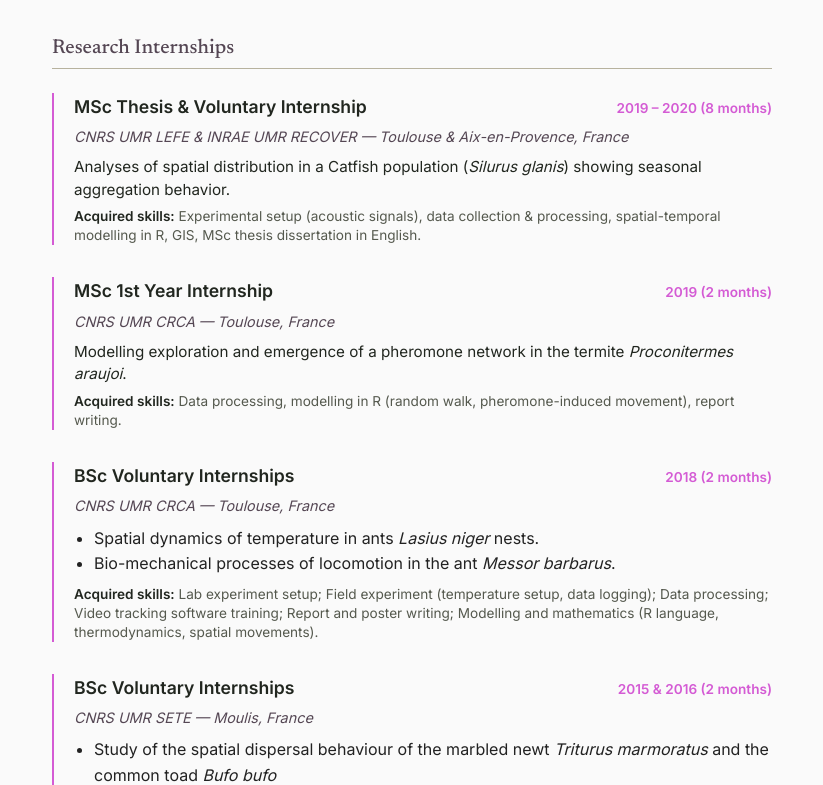
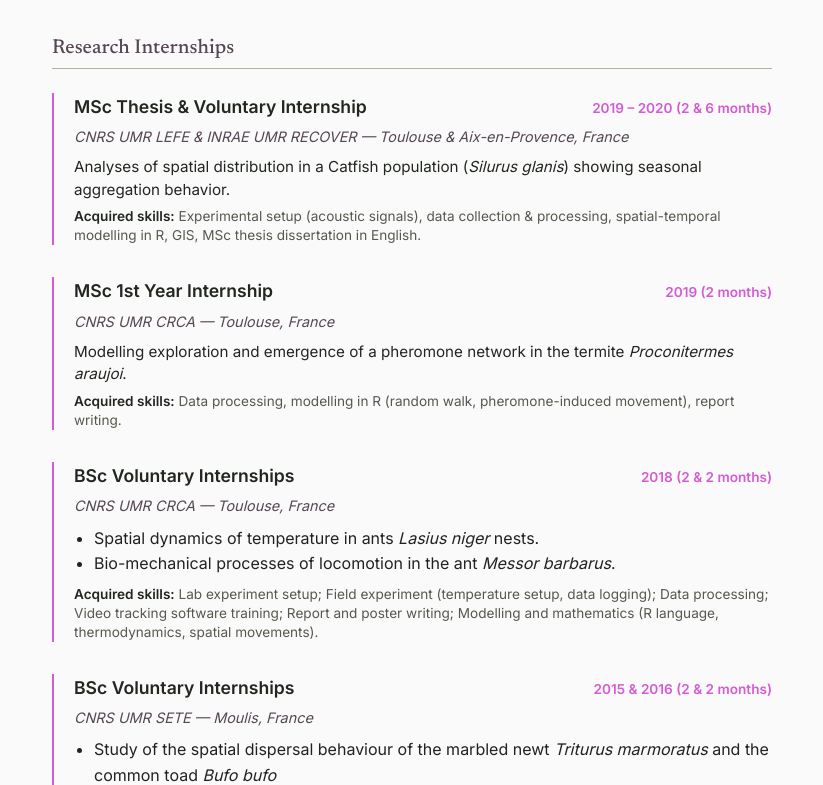
Before and after one commit to mdebelgarric/mdebelgarric.github.io, a Jekyll site: the page built from research.md, in a window 1280 px wide. Shown: the part 653-1438 px from the top of the page, without its empty margins (228-1051 px from the left). Built offline with Jekyll 4.4.1, drawn with Linux system fonts in a browser that asks for light colours.

Commit message:
fix bug research

```diff
--- a/_includes/nav.html
+++ b/_includes/nav.html
@@ -5,10 +5,10 @@
     <a href="{{ '/contact/' | relative_url }}">Contact</a>
 
     <li class="dropdown">
-      <a href="/research.html" class="dropbtn">Research ▾</a>
-      <div class="dropdown-content">
-        <a href="/research.html#experience">Research Experience</a>
-        <a href="/research.html#social">Academic & Social Events</a>
-      </div>
+      <a href="{{ '/research' | relative_url }}" class="dropbtn">Research ▾</a>
+      <ul class="dropdown-content">
+        <li><a href="{{ '/research#experience' | relative_url }}">Research Experience</a></li>
+        <li><a href="{{ '/research#social' | relative_url }}">Academic & Social Events</a></li>
+      </ul>
     </li>
 </nav>
--- a/research.md
+++ b/research.md
@@ -50,7 +50,7 @@ permalink: /research/
   <div class="research-item">
     <div class="research-header">
       <span class="research-role">MSc Thesis & Voluntary Internship</span>
-      <span class="research-dates">2019 – 2020 (8 months)</span>
+      <span class="research-dates">2019 – 2020 (2 & 6 months)</span>
     </div>
     <div class="research-location">CNRS UMR LEFE & INRAE UMR RECOVER — Toulouse & Aix-en-Provence, France</div>
     <div class="research-detail">
@@ -80,7 +80,7 @@ permalink: /research/
   <div class="research-item">
   <div class="research-header">
     <span class="research-role">BSc Voluntary Internships</span>
-    <span class="research-dates">2018 (2 months)</span>
+    <span class="research-dates">2018 (2 & 2 months)</span>
   </div>
   <div class="research-location">CNRS UMR CRCA — Toulouse, France</div>
 
@@ -96,7 +96,7 @@ permalink: /research/
 <div class="research-item">
   <div class="research-header">
     <span class="research-role">BSc Voluntary Internships</span>
-    <span class="research-dates">2015 & 2016 (2 months)</span>
+    <span class="research-dates">2015 & 2016 (2 & 2 months)</span>
   </div>
   <div class="research-location">CNRS UMR SETE — Moulis, France</div>
 
```
